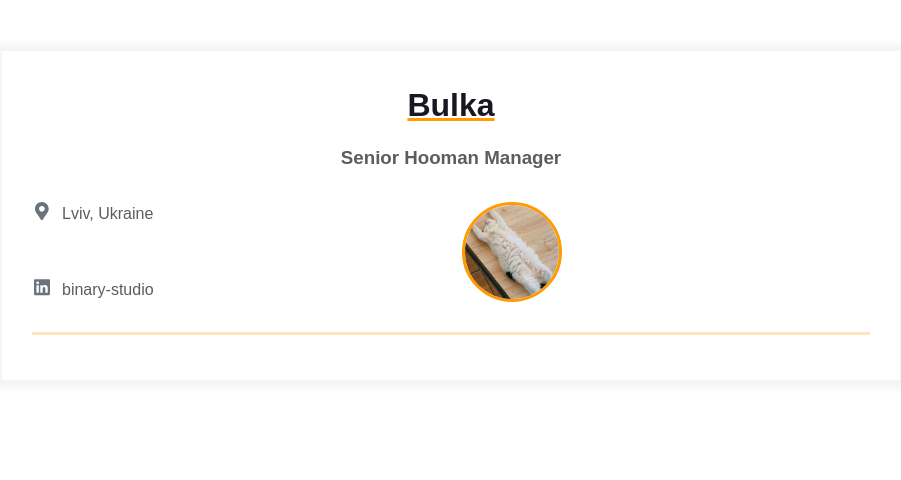
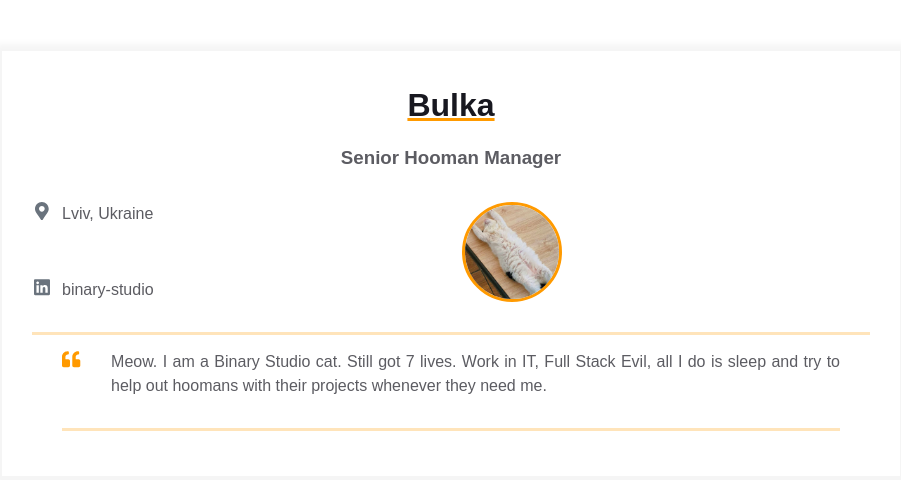
Before and after one commit to Valentyn13/Valentyn13-homepage, a plain HTML site: page index.html in a window 1280 px wide. Shown: the whole page, without its empty margins (189-1090 px from the left). Drawn offline with Linux system fonts and the light colour scheme.

Commit message:
Intro block added and code formated

```diff
--- a/index.html
+++ b/index.html
@@ -1,11 +1,13 @@
 <!DOCTYPE html>
 <html>
+
 <head>
     <meta charset="UTF-8" />
     <meta name="viewport" content="width=device-width, initial-scale=1" />
     <link rel="stylesheet" href="/style.css">
     <title>Résumé</title>
 </head>
+
 <body>
     <main>
         <div class="resume">
@@ -18,35 +20,33 @@
                         <div class="contact-info__block">
                             <a href="" rel="author" class="contact-info__item">
                                 <div class="contact-info__item-icon-wrapper">
-                          <svg class="contact-info__item-icon" xmlns="http://www.w3.org/2000/svg" viewBox="0 0 384 512">
-                            <path
-                              d="M172.268 501.67C26.97 291.031 0 269.413 0 192 0 85.961 85.961 0
+                                    <svg class="contact-info__item-icon" xmlns="http://www.w3.org/2000/svg"
+                                        viewBox="0 0 384 512">
+                                        <path d="M172.268 501.67C26.97 291.031 0 269.413 0 192 0 85.961 85.961 0
                               192 0s192 85.961 192 192c0 77.413-26.97 99.031-172.268 309.67-9.535
                               13.774-29.93 13.773-39.464 0zM192 272c44.183 0 80-35.817
-                              80-80s-35.817-80-80-80-80 35.817-80 80 35.817 80 80 80z"
-                            ></path>
+                              80-80s-35.817-80-80-80-80 35.817-80 80 35.817 80 80 80z"></path>
                                     </svg>
                                 </div>
                                 <span>Lviv, Ukraine</span>
                             </a>
-                      <a href="https://ua.linkedin.com/company/binary-studio_241166" rel="author" class="contact-info__item">
+                            <a href="https://ua.linkedin.com/company/binary-studio_241166" rel="author"
+                                class="contact-info__item">
                                 <div class="contact-info__item-icon-wrapper">
-                          <svg class="contact-info__item-icon" xmlns="http://www.w3.org/2000/svg" viewBox="0 0 448 512">
-                            <path
-                              d="M416 32H31.9C14.3 32 0 46.5 0 64.3v383.4C0 465.5 14.3 480 31.9
+                                    <svg class="contact-info__item-icon" xmlns="http://www.w3.org/2000/svg"
+                                        viewBox="0 0 448 512">
+                                        <path d="M416 32H31.9C14.3 32 0 46.5 0 64.3v383.4C0 465.5 14.3 480 31.9
                               480H416c17.6 0 32-14.5 32-32.3V64.3c0-17.8-14.4-32.3-32-32.3zM135.4
                               416H69V202.2h66.5V416zm-33.2-243c-21.3 0-38.5-17.3-38.5-38.5S80.9
                               96 102.2 96c21.2 0 38.5 17.3 38.5 38.5 0 21.3-17.2 38.5-38.5
                               38.5zm282.1 243h-66.4V312c0-24.8-.5-56.7-34.5-56.7-34.6 0-39.9
                               27-39.9 54.9V416h-66.4V202.2h63.7v29.2h.9c8.9-16.8 30.6-34.5
-                              62.9-34.5 67.2 0 79.7 44.3 79.7 101.9V416z"
-                            ></path>
+                              62.9-34.5 67.2 0 79.7 44.3 79.7 101.9V416z"></path>
                                     </svg>
                                 </div>
                                 <span>binary-studio</span>
                             </a>
                         </div>
-
                         <div class="contact-info__block contact-info__block--center">
                             <img class="contact-info__avatar" src="assets/avatar.png" alt="Avatar" />
                         </div>
@@ -54,8 +54,29 @@
                         <div class="contact-info__block"></div>
                     </div>
                 </div>
+                <div class="container">
+                    <div class="resume__block">
+                      <div class="intro">
+                        <div class="intro__icon-wrapper">
+                          <svg class="intro__icon" xmlns="http://www.w3.org/2000/svg" viewBox="0 0 512 512">
+                            <path
+                              d="M464 256h-80v-64c0-35.3 28.7-64 64-64h8c13.3 0 24-10.7
+                              24-24V56c0-13.3-10.7-24-24-24h-8c-88.4 0-160 71.6-160 160v240c0
+                              26.5 21.5 48 48 48h128c26.5 0 48-21.5
+                              48-48V304c0-26.5-21.5-48-48-48zm-288 0H96v-64c0-35.3 28.7-64
+                              64-64h8c13.3 0 24-10.7 24-24V56c0-13.3-10.7-24-24-24h-8C71.6 32 0
+                              103.6 0 192v240c0 26.5 21.5 48 48 48h128c26.5 0
+                              48-21.5 48-48V304c0-26.5-21.5-48-48-48z"
+                            ></path>
+                          </svg>
+                        </div>
+                        <p class="intro_text">Meow. I am a Binary Studio cat. Still got 7 lives. Work in IT, Full Stack Evil, all I do is sleep and try to help out hoomans with their projects whenever they need me.</p>
+                      </div>
+                    </div>
+                  </div>
             </div>
         </div>
     </main>
 </body>
+
 </html>
```
Lines whose indentation alone changed are shown as unchanged.
